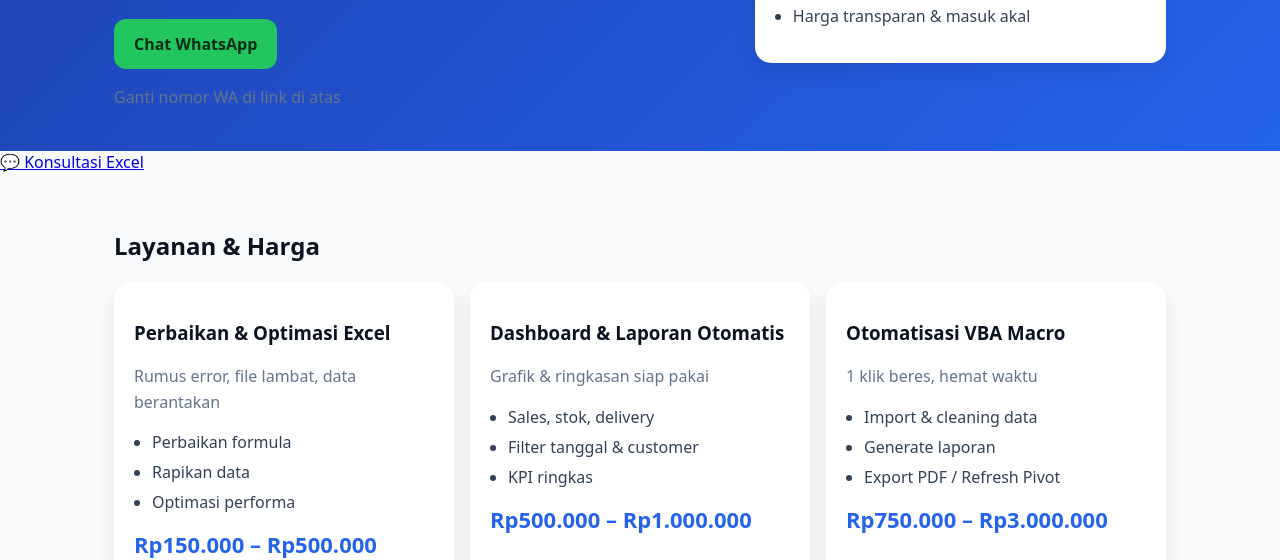
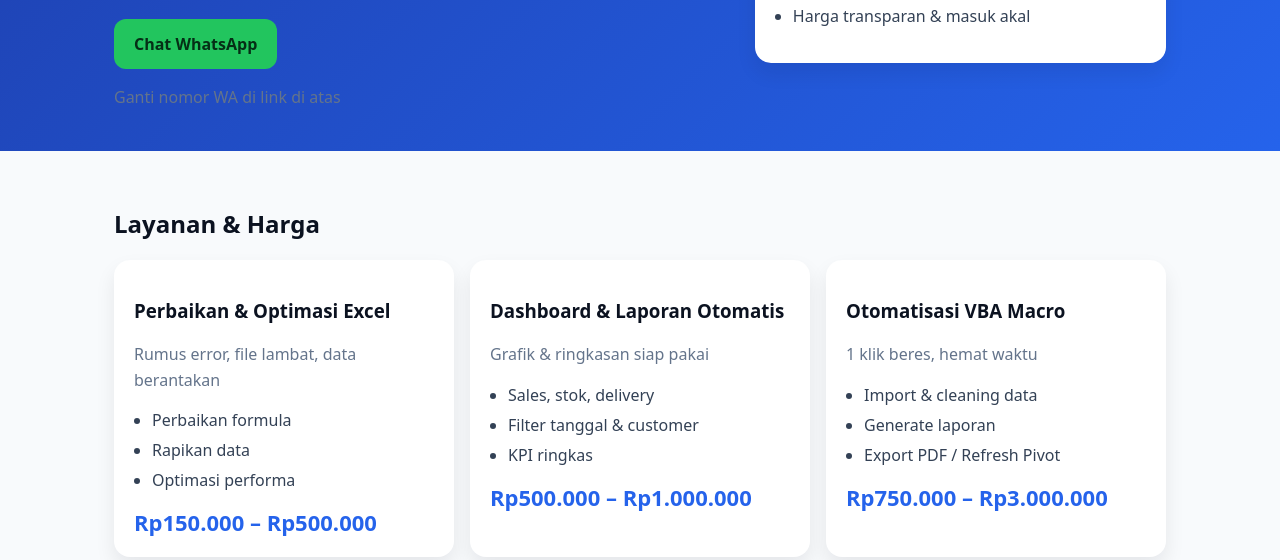
Before and after one commit to rchazy-web/Jasa-Excel, a plain HTML site: page index.html in a window 1280 px wide. Shown: the part 247-807 px from the top of the page. Drawn offline with Linux system fonts and the light colour scheme.

Commit message:
Update index.html

```diff
--- a/index.html
+++ b/index.html
@@ -34,7 +34,7 @@
         <span class="badge">Jasa Excel Profesional</span>
         <h1>Solusi Excel Cepat & Rapi<br/>untuk UMKM & Kantor</h1>
         <p>Perbaikan file Excel, dashboard otomatis, hingga VBA macro. Cocok untuk admin, logistik, gudang, dan owner UMKM.</p>
-        <a class="cta" href="https://wa.me/628000000000?text=Halo%20saya%20ingin%20jasa%20Excel" target="_blank">Chat WhatsApp</a>
+        <a class="cta" href="https://wa.me/6283863570939?text=Halo%20saya%20ingin%20jasa%20Excel" target="_blank">Chat WhatsApp</a>
         <p class="muted">Ganti nomor WA di link di atas</p>
       </div>
       <div class="card">
@@ -47,10 +47,7 @@
       </div>
     </div>
   </header>
-<a href="https://wa.me/628XXXXXXXXXX?text=Halo%20saya%20tertarik%20jasa%20Excel"
-   target="_blank" class="wa-float">
-  💬 Konsultasi Excel
-</a>
+
   <main class="container">
     <section>
       <h2>Layanan & Harga</h2>
```
